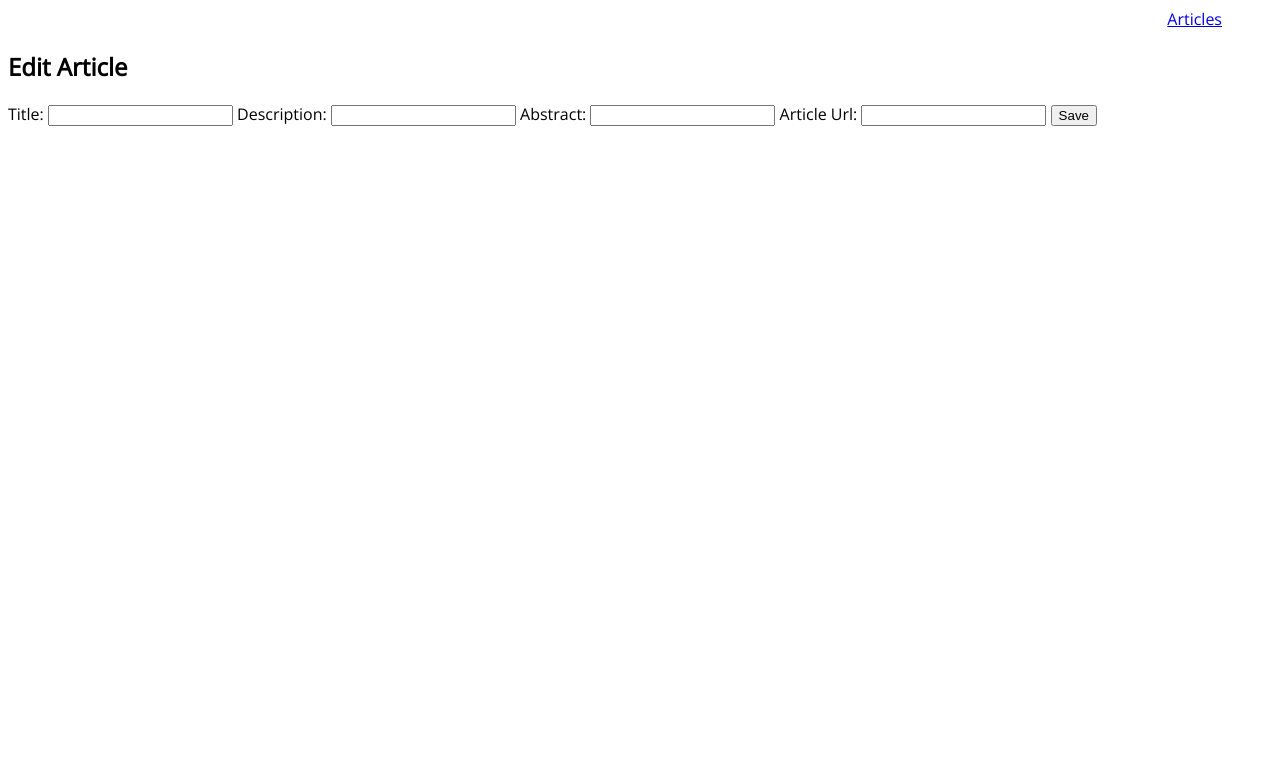
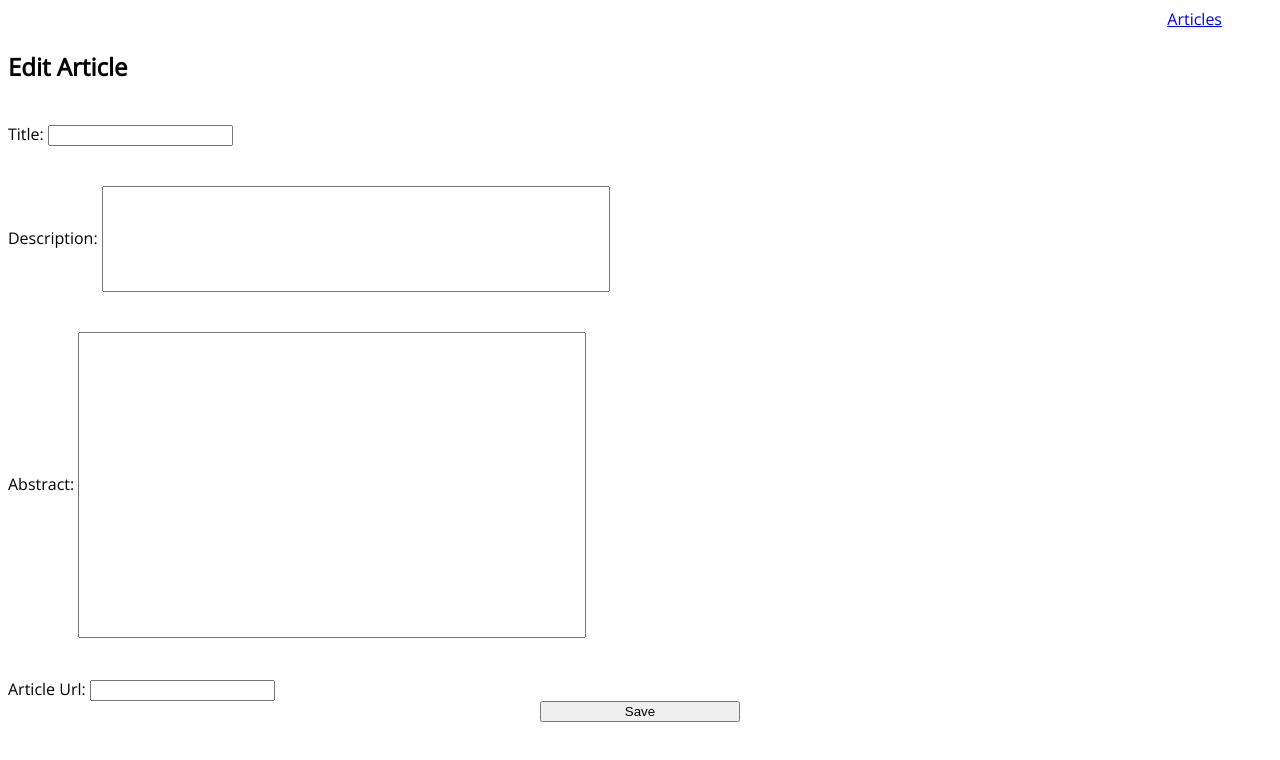
Before and after one commit to adammpolak/learncrispr_front, a website: page public/index.html at #!/articles/edit in a window 1280 px wide. Drawn offline with nearby package versions, Linux system fonts and the light colour scheme; some packages are replaced by stand-ins of ours; no server answers.

Commit message:
Finish basic CSS

```diff
--- a/public/articleedit.html
+++ b/public/articleedit.html
@@ -1,17 +1,26 @@
 <h2>Edit Article</h2>
 
 <form class="editArticleForm" ng-submit="articles.updateArticle()">
+  <div class="labeldescriptionedit">
+
     <label for="title">Title: </label>
     <input type="text" name="title" ng-model='articles.activeArticle.title'>
+  </div>
+  <div class="labeldescriptionedit">
 
     <label for="description">Description: </label>
-  <input type="text" name="description" ng-model='articles.activeArticle.description'>
+    <input type="text" name="description" class="descriptioninput" ng-model='articles.activeArticle.description'>
+  </div>
+  <div class="labeldescriptionedit">
 
     <label for="abstract">Abstract: </label>
-  <input type="text" name="abstract" ng-model='articles.activeArticle.abstract'>
+    <input type="text" name="abstract" ng-model='articles.activeArticle.abstract' class="abstractinput">
+  </div>
+  <div class="labeldescriptionedit">
 
     <label for="article url">Article Url: </label>
     <input type="text" name="article url" ng-model='articles.activeArticle.article_url'>
+  </div>
 
-  <button type="submit">Save</button>
+  <button type="submit" class='savebutton'>Save</button>
 </form>
--- a/public/css/styles.css
+++ b/public/css/styles.css
@@ -29,6 +29,20 @@ nav a {
   margin-left: 35px;
 }
 
+.labeldescriptionedit {
+  margin-top: 40px;
+}
+
+.descriptioninput {
+  width: 500px;
+  height: 100px;
+}
+
+.abstractinput {
+  width: 500px;
+  height: 300px;
+}
+
 .registerbutton {
   width: 100px;
   display: block;
@@ -58,7 +72,9 @@ nav a {
   margin: auto;
   margin-top: 20px;
   border-radius: 10px;
+  padding: 15px;
 }
+
 
 .articlepreview h3 {
   text-align: center;
@@ -71,3 +87,9 @@ nav a {
   height: 40px;
   border-radius: 10px;
 }
+
+.savebutton {
+  display: block;
+  margin: auto;
+  width: 200px;
+}
```
Also changed, not shown: public/articlenew.html (+15 -3 lines). Lines whose indentation alone changed are shown as unchanged.
